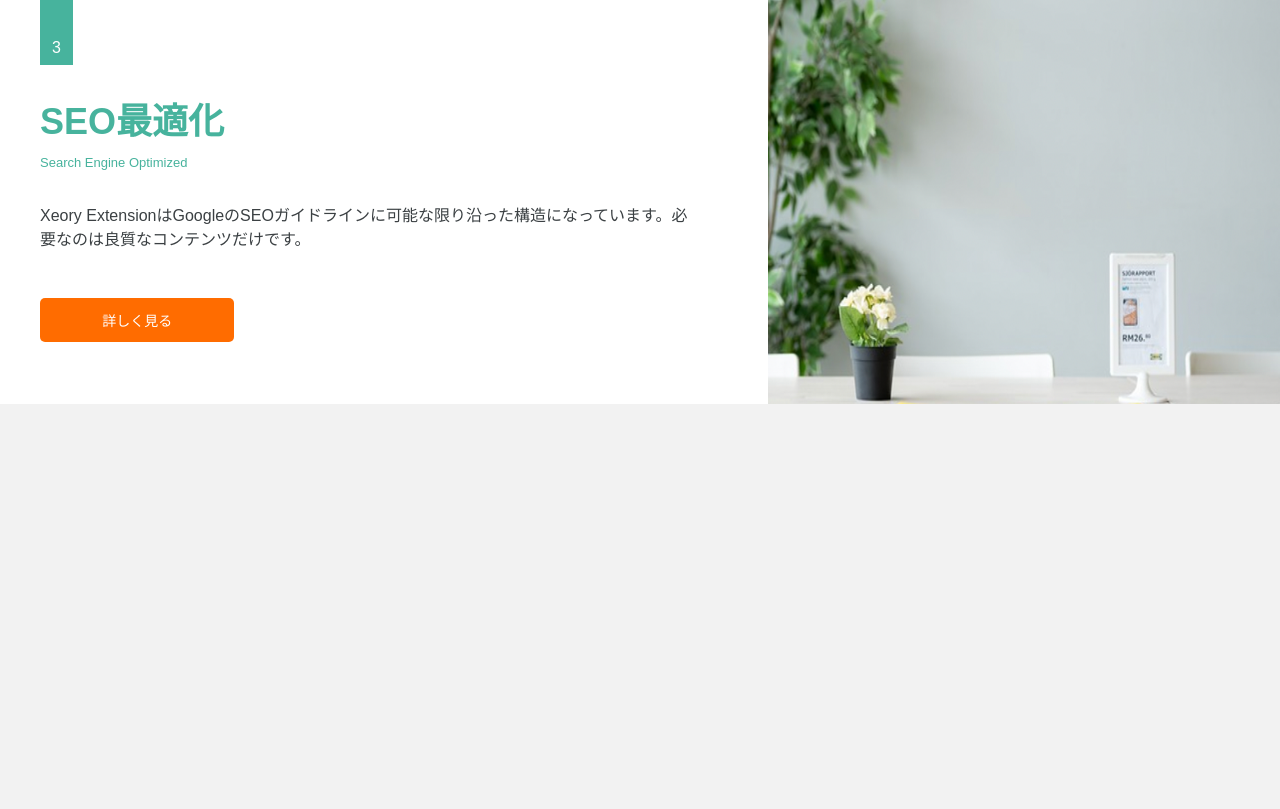
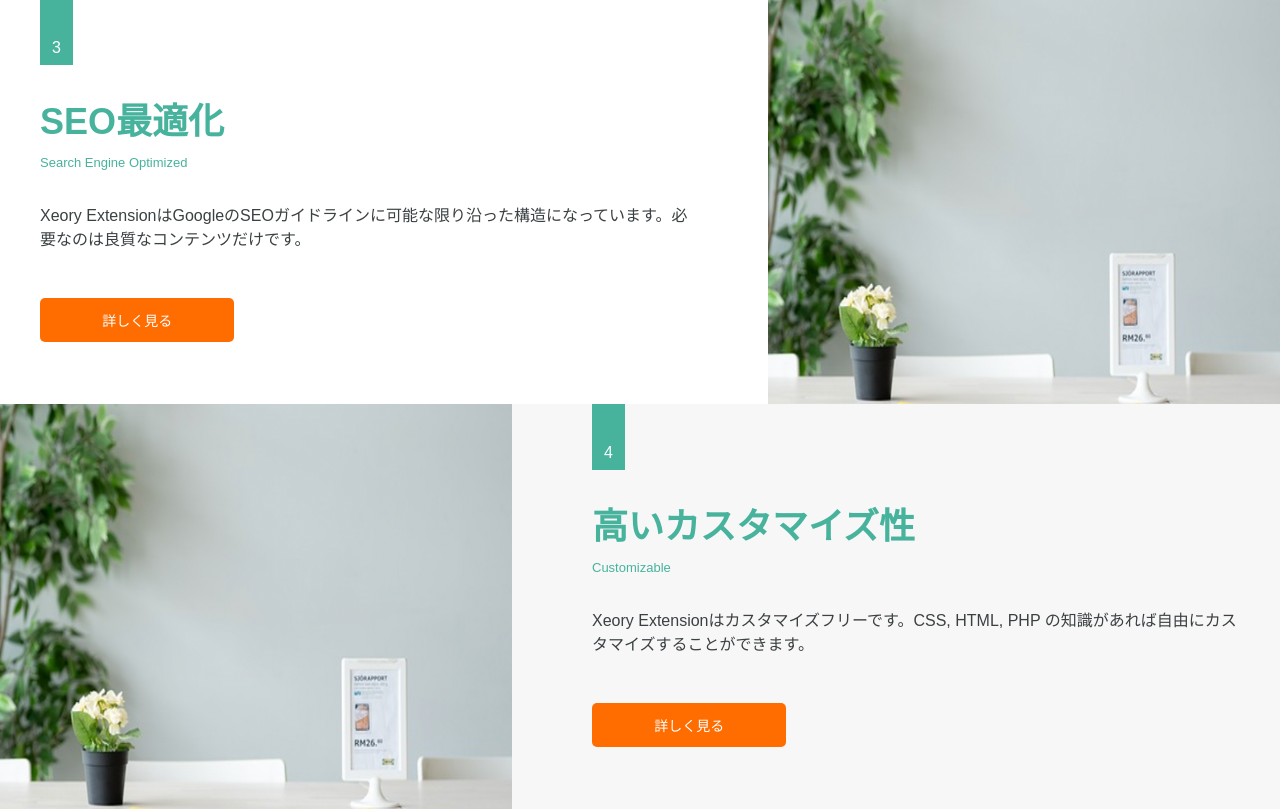
Before and after one commit to maekawatatsuya1217/front-end-app, a Rails app: page /tops/fifth_content in a window 1280 px wide. Shown: the part 2750-3559 px from the top of the page. Before the commit the page ends 3154 px from the top, so only its background shows below. Run offline with Rails 7, Linux system fonts and the light colour scheme; style sheets or scripts are compiled from the project's sources.

Commit message:
高いカスタマイズ性部分の作成

```diff
--- a/app/views/tops/fifth_content.html.erb
+++ b/app/views/tops/fifth_content.html.erb
@@ -122,6 +122,8 @@
           <h2>XeoryExtensionの特徴</h2>
           <p>feature</p>
         </div>
+
+        <%# モバイルレスポンシブ %>
           <section class="xeory_feature_main_area">
             <div class="xeory_feature_wrap">
               <div class="xeory_feature_box">
@@ -140,7 +142,9 @@
               </div>
             </div>
           </section>
+        <%# モバイルレスポンシブ %>
 
+        <%# HTML5デザイン %>
           <section class="xeory_feature_main_area2">
             <div class="xeory_feature_wrap">
               <div class="xeory_feature_box">
@@ -159,7 +163,9 @@
               </div>
             </div>
           </section>
+        <%# HTML5デザイン %>
 
+        <%# SEO最適化 %>
           <section class="xeory_feature_main_area">
             <div class="xeory_feature_wrap">
               <div class="xeory_feature_box">
@@ -178,6 +184,28 @@
               </div>
             </div>
           </section>
+        <%# SEO最適化 %>
+
+        <%# 高いカスタマイズ性 %>
+          <section class="xeory_feature_main_area2">
+            <div class="xeory_feature_wrap">
+              <div class="xeory_feature_box">
+                <div>
+                  <%= image_tag("under.png", class: :xeory_feature_left_img) %>
+                </div>
+                <div class="xeory_feature_inner2">
+                  <div class="xeory_feature_title">
+                    <p class="xeory_feature_number">4</p>
+                    <h3 class="xeory_feature_ttl">高いカスタマイズ性</h3>
+                    <p class="xeory_feature_english">Customizable</p>
+                    <p>Xeory Extensionはカスタマイズフリーです。CSS, HTML, PHP の知識があれば自由にカスタマイズすることができます。</p>
+                    <p class="xeory_feature_btn">詳しく見る</p>
+                  </div>
+                </div>
+              </div>
+            </div>
+          </section>
+        <%# 高いカスタマイズ性 %>
       </section>
     <%# 特徴 %>
 
```
Lines whose indentation alone changed are shown as unchanged.
